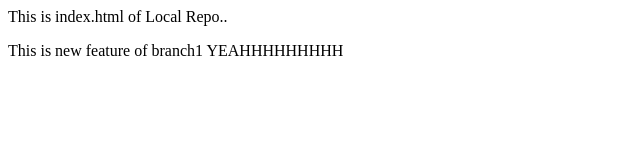
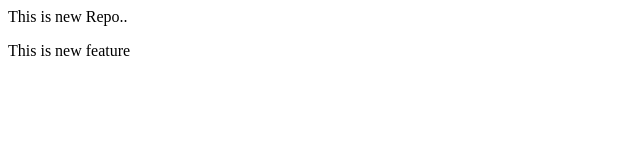
Before and after one commit to YashBoda/localrepo, a plain HTML site: page index.html in a window 1280 px wide. Shown: the whole page, without its empty margins (0-640 px from the left). Drawn offline with Linux system fonts and the light colour scheme.

Commit message:
Making template same

```diff
--- a/index.html
+++ b/index.html
@@ -1,4 +1,2 @@
-<p>This is index.html of Local Repo..</p>
-<body>
-    <p>This is new feature of branch1 YEAHHHHHHHHH</p>
-</body>
+<p>This is new Repo..</p>
+<p>This is new feature</p>
```
